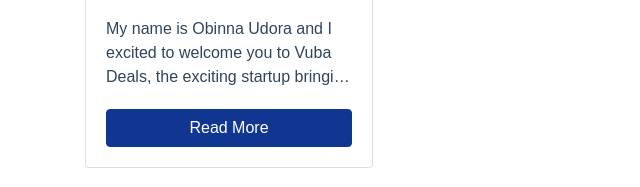
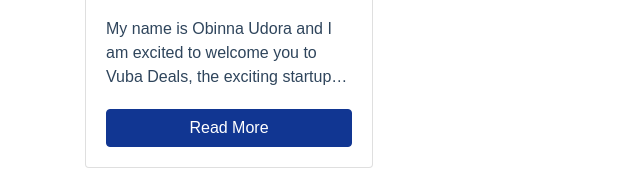
Before and after one commit to sawban900/vubaa, a plain HTML site: page blog.html in a window 1280 px wide. Shown: the part 476-663 px from the top of the page, 0-640 px from the left. Drawn offline with nearby package versions, Linux system fonts and the light colour scheme.

Commit message:
Update blog.html

```diff
--- a/blog.html
+++ b/blog.html
@@ -76,7 +76,7 @@
               <img src="img/Obinna Photo Vuba Blog.png" class="card-img-top" alt="Blog">
               <div class="card-body">
                 <h5 class="card-title">Welcome message from the CEO of Vuba deals</h5>
-                <p class="card-text">My name is Obinna Udora and I excited to welcome you to Vuba Deals, the exciting startup bringing you the best deals in Lagos, Nigeria! We are pumped to have you on board with us on this journey. Everything we do here at Vuba is geared towards making your shopping experience fun, worthwhile and easy. So, buckle up and get ready to explore!</p>
+                <p class="card-text">My name is Obinna Udora and I am excited to welcome you to Vuba Deals, the exciting startup bringing you the best deals in Lagos, Nigeria! We are pumped to have you on board with us on this journey. Everything we do here at Vuba is geared towards making your shopping experience fun, worthwhile and easy. So, buckle up and get ready to explore!</p>
 
                 <a href="post.html" class="btn btn-primary">Read More</a>
               </div>
```
